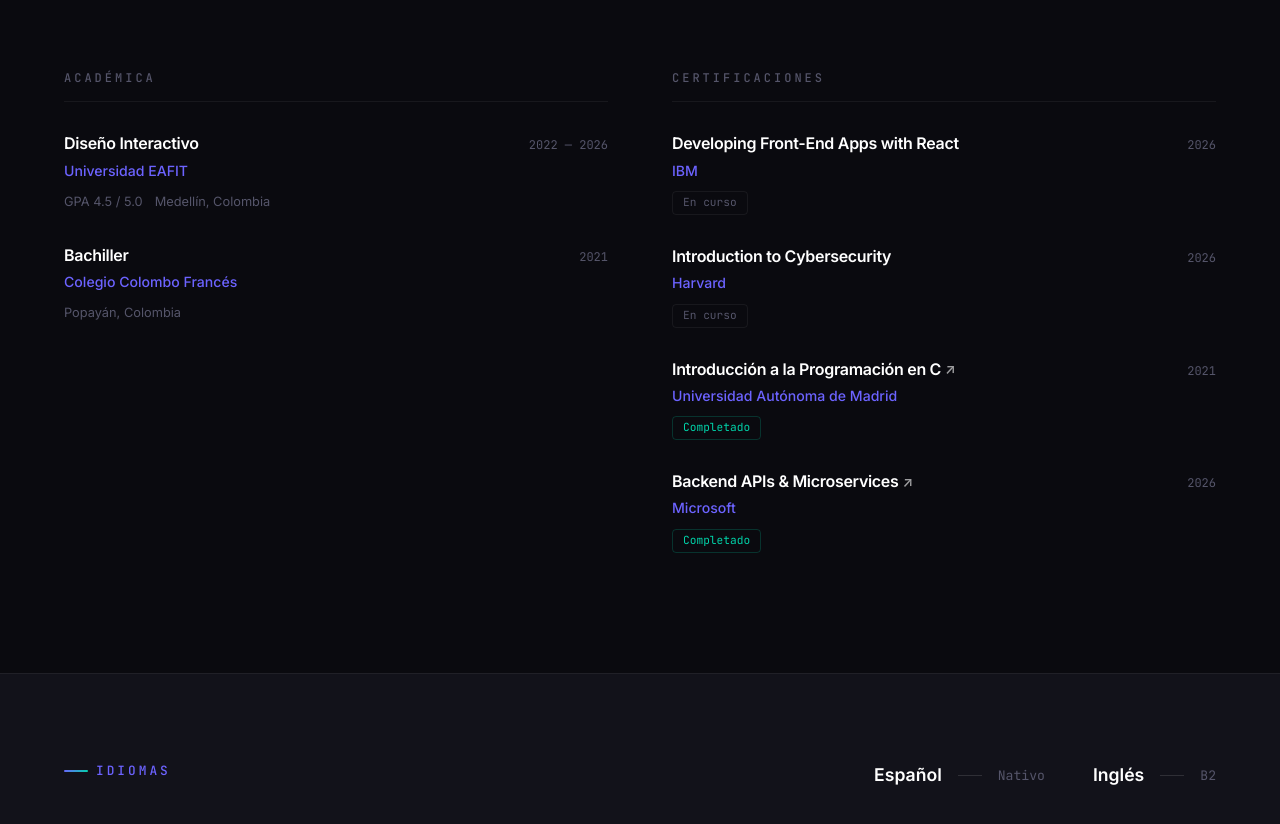
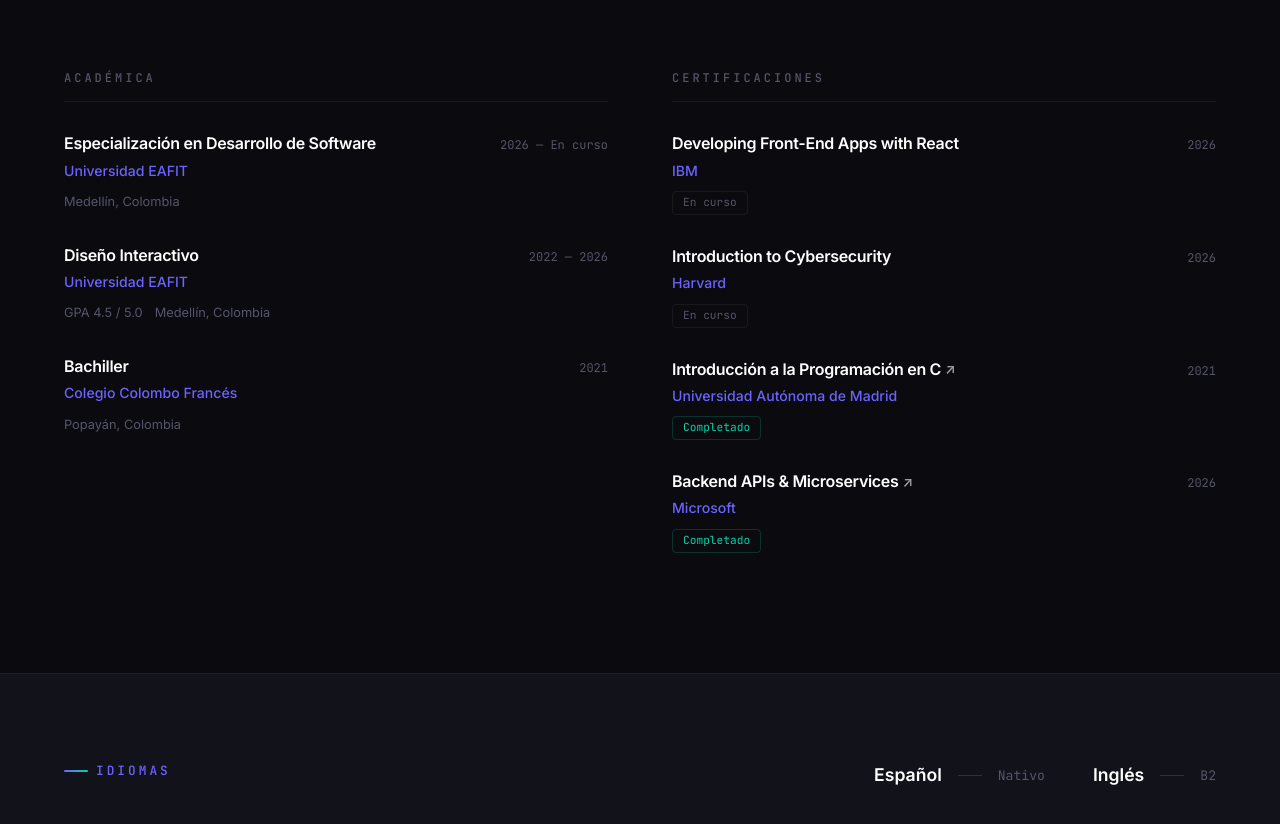
Before and after one commit to IoavM/Portafolio-Ioav, a React (Vite) app: page / in a window 1280 px wide. Shown: the part 4800-5624 px from the top of the page. Built offline with nearby package versions, Linux system fonts and the light colour scheme.

Commit message:
Actualización

```diff
--- a/src/data/portfolioData.ts
+++ b/src/data/portfolioData.ts
@@ -146,6 +146,12 @@ export const portfolioData: PortfolioData = {
   education: [
     {
       institution: "Universidad EAFIT",
+      degree: "Especialización en Desarrollo de Software",
+      period: "2026 — En curso",
+      location: "Medellín, Colombia",
+    },
+    {
+      institution: "Universidad EAFIT",
       degree: "Diseño Interactivo",
       gpa: "4.5 / 5.0",
       period: "2022 — 2026",
```
